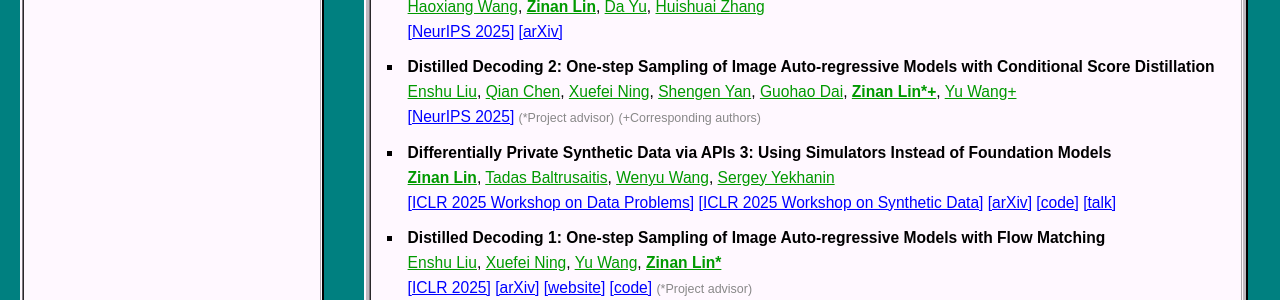
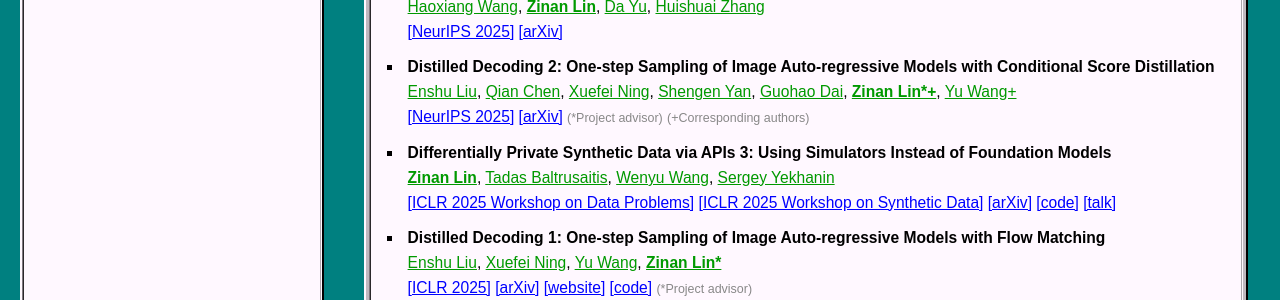
Before and after one commit to fjxmlzn/fjxmlzn.github.io, a Jekyll site: the page built from _publications/publications.html, in a window 1280 px wide. Shown: the part 438-738 px from the top of the page. Built offline with Jekyll 4.4.1, drawn with Linux system fonts in a browser that asks for light colours; comment, search, counter and statistics services are not loaded.

Commit message:
update paper links

```diff
--- a/_publications/publications.html
+++ b/_publications/publications.html
@@ -81,7 +81,7 @@
             <a href="#">Sergey Yekhanin</a>
         </span>
         <span class='publication_journal'>
-            <a href="#">[NeurIPS 2025]</a>
+            <a href="https://openreview.net/forum?id=8KuKSKLott" target="_blank">[NeurIPS 2025]</a>
         </span>
         <span class='publication_journal'>
             <a href="https://arxiv.org/abs/2509.15591" target="_blank">[arXiv]</a>
@@ -111,7 +111,7 @@
             <a href="#">Giulia Fanti</a>
         </span>
         <span class='publication_journal'>
-            <a href="#">[NeurIPS 2025]</a>
+            <a href="https://openreview.net/forum?id=59vXWteYuh" target="_blank">[NeurIPS 2025]</a>
         </span>
         <span class='publication_journal'>
             <a href="https://arxiv.org/abs/2509.10696" target="_blank">[arXiv]</a>
@@ -134,7 +134,7 @@
             <a href="#">Huishuai Zhang</a>
         </span>
         <span class='publication_journal'>
-            <a href="#">[NeurIPS 2025]</a>
+            <a href="https://openreview.net/forum?id=g8zr9rxRHm" target="_blank">[NeurIPS 2025]</a>
         </span>
         <span class='publication_journal'>
             <a href="https://arxiv.org/abs/2506.07555" target="_blank">[arXiv]</a>
@@ -152,7 +152,10 @@
             <a href="#">Yu Wang+</a>
         </span>
         <span class='publication_journal'>
-            <a href="#">[NeurIPS 2025]</a>
+            <a href="https://openreview.net/forum?id=73EcEGo6LQ" target="_blank">[NeurIPS 2025]</a>
+        </span>
+        <span class='publication_journal'>
+            <a href="https://arxiv.org/abs/2510.21003" target="_blank">[arXiv]</a>
         </span>
         <span class="publication_note">(*Project advisor)</span>
         <span class="publication_note">(+Corresponding authors)</span>
```
